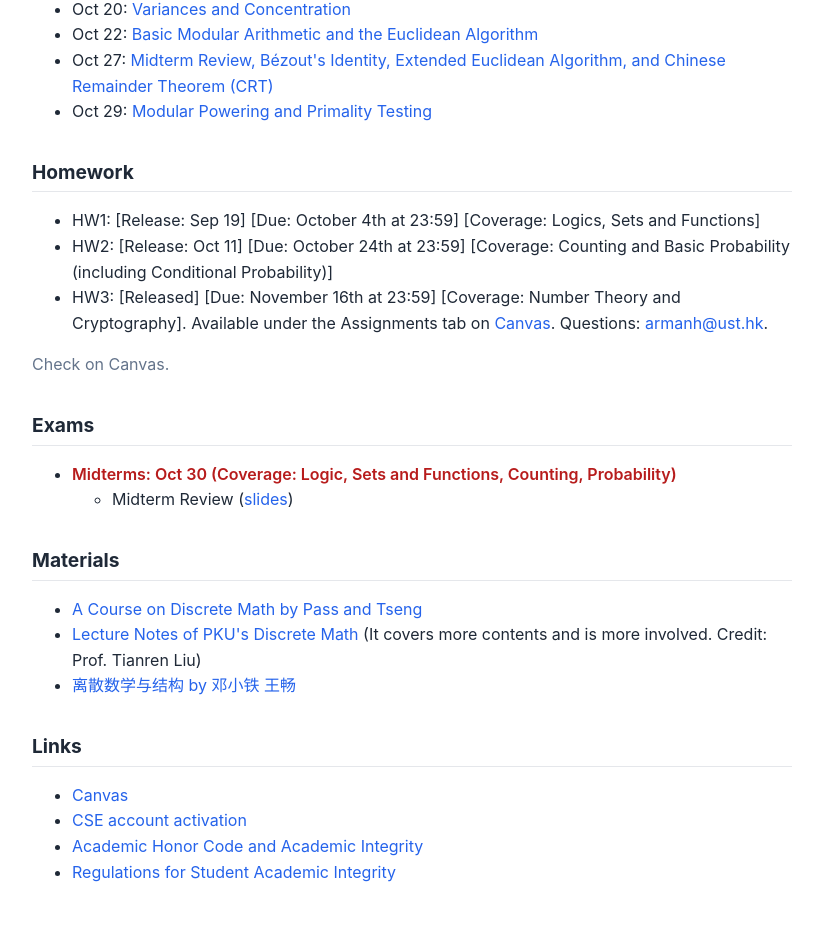
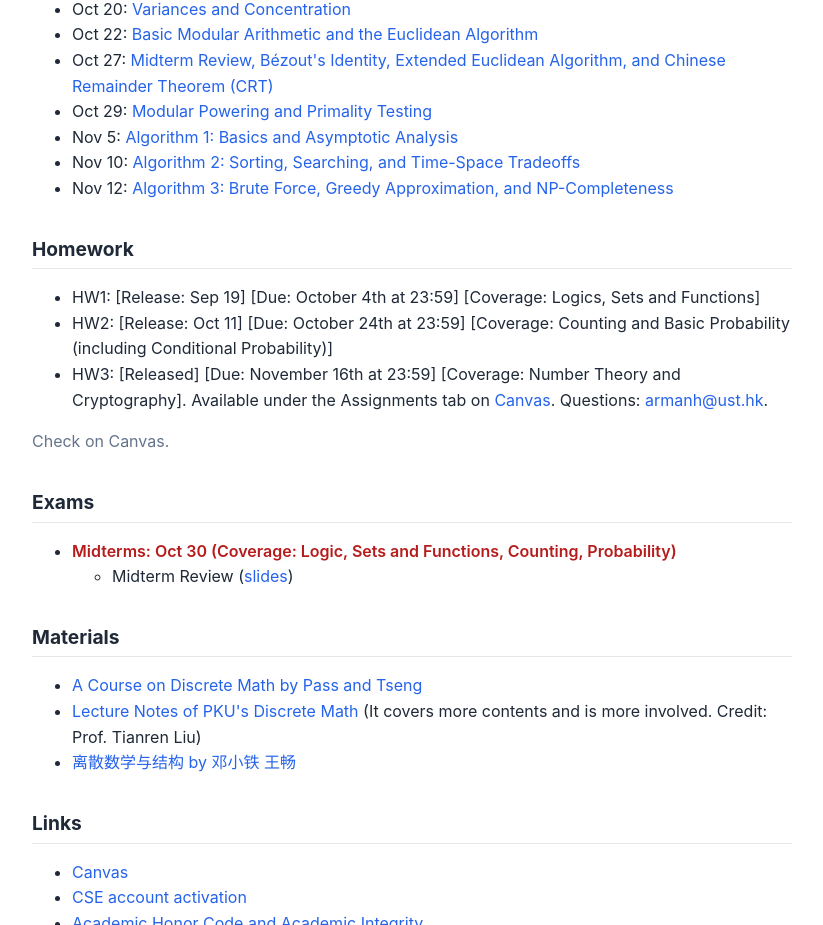
Before and after one commit to wuwuz/wuwuz.github.io, a plain HTML site: page COMP2711/index.html in a window 1280 px wide. Shown: the part 2620-3545 px from the top of the page, without its empty margins (228-1051 px from the left). Drawn offline with Linux system fonts and the light colour scheme.

Commit message:
Add November 5, 10, and 12 algorithm lecture recordings

```diff
--- a/COMP2711/index.html
+++ b/COMP2711/index.html
@@ -180,6 +180,9 @@
         <li>Oct 22: <a href="https://rvcmedia.ust.hk/media/?path=26FA_COMP2711-L3_261022_Rm0GtCIJSM">Basic Modular Arithmetic and the Euclidean Algorithm</a></li>
         <li>Oct 27: <a href="https://rvcmedia.ust.hk/media/?path=26FA_COMP2711-L3_261027_0C8K4VZqkf">Midterm Review, Bézout's Identity, Extended Euclidean Algorithm, and Chinese Remainder Theorem (CRT)</a></li>
         <li>Oct 29: <a href="https://rvcmedia.ust.hk/media/?path=26FA_COMP2711-L3_261029_qFT3N46Ph5">Modular Powering and Primality Testing</a></li>
+        <li>Nov 5: <a href="https://rvcmedia.ust.hk/media/?path=26FA_COMP2711-L3_261105_OIPQLHS7M2">Algorithm 1: Basics and Asymptotic Analysis</a></li>
+        <li>Nov 10: <a href="https://rvcmedia.ust.hk/media/?path=26FA_COMP2711-L3_261110_9dCf4G2qHj">Algorithm 2: Sorting, Searching, and Time-Space Tradeoffs</a></li>
+        <li>Nov 12: <a href="https://rvcmedia.ust.hk/media/?path=26FA_COMP2711-L3_261112_scc369YFsG">Algorithm 3: Brute Force, Greedy Approximation, and NP-Completeness</a></li>
     </ul>
 
     <h2>Homework</h2>
```
